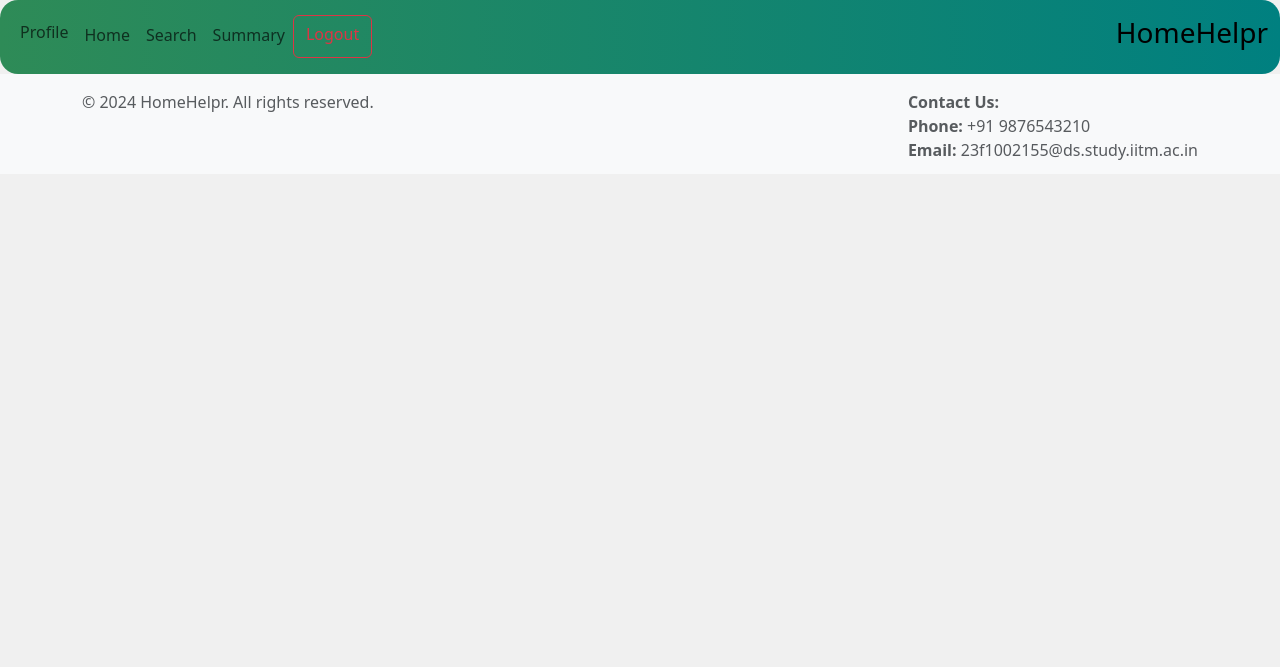
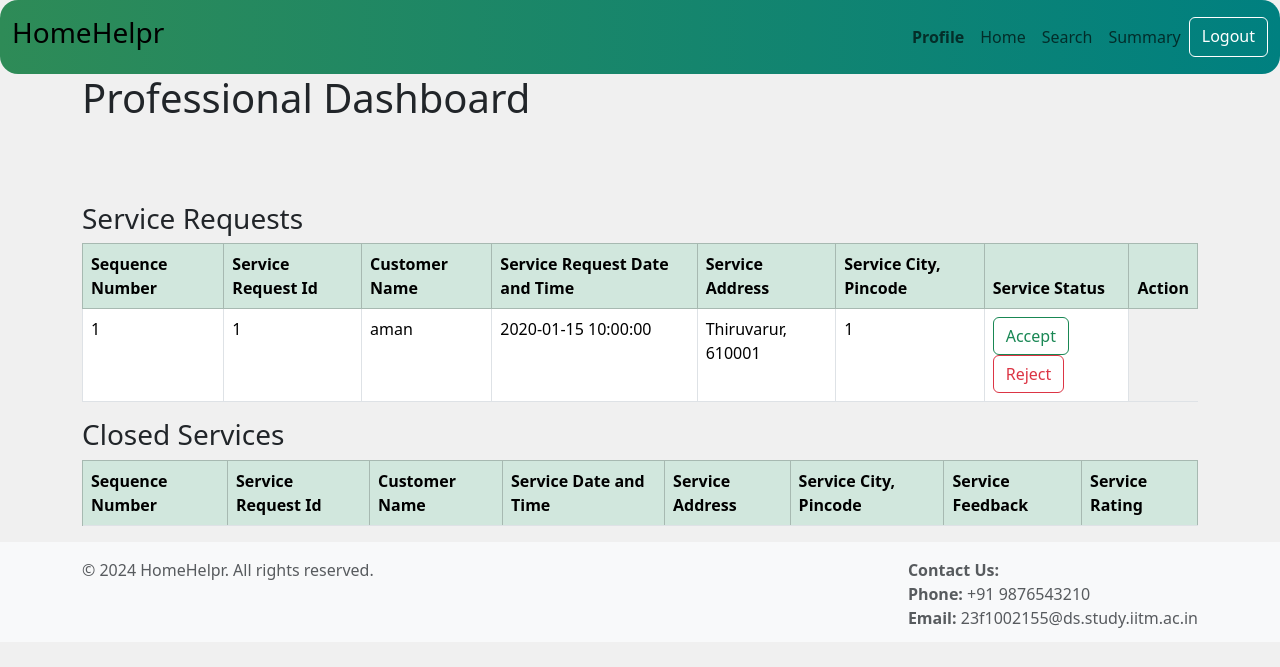
Before and after one commit to 23f1002155/mad-1-az-household-service, a Flask app: template templates/service_provider_dashboard.html in a window 1280 px wide. Shown: the top 667 px of the page. Run offline with Flask 3, Linux system fonts and the light colour scheme; the template is opened without the code that fills it: values that come from a table or form of the project are taken from there, others are empty; tables that the repository leaves empty hold one stand-in row (values such as "Sample post"); lists and menus that the app fills with data are empty.

Commit message:
Professional Dashboard and layout Updated

```diff
--- a/templates/customer_dashboard.html
+++ b/templates/customer_dashboard.html
@@ -4,6 +4,9 @@
 {% endblock %}
 {% block content %}
 {% include 'flashmessage.html' %}
+<div class="container" style="height: fit-content;">
+    <h1>Customer Dashboard</h1>
 
 
+</div>
 {% endblock %}
--- a/templates/layout2.html
+++ b/templates/layout2.html
@@ -17,20 +17,29 @@
 <body style="background-color: rgb(240, 240, 240);">
   <nav class="navbar navbar-expand-lg" style="background: linear-gradient(to right, rgb(46, 139, 87), rgb(0, 128, 128)); border-radius: 18px">
     <div class="container-fluid">
-          <div class="navbar-nav">
-            <a class="nav-link" href="/profile"><b><h6>Profile</h6></b></a>
+      <span class="navbar-text">
+      <a class="nav-link" href="/"><b><h3>HomeHelpr</h3></b></a>
+      </span>
+      <div class="navbar-nav ms-auto">
+      <a class="nav-link" href="/profile"><b>Profile</b></a>
       <a class="nav-link" href="{{ url_for('main.home') }}">Home</a>
       <a class="nav-link" href="{{ url_for('main.search') }}">Search</a>
       <a class="nav-link" href="{{  url_for('main.summary')}}">Summary</a>
-
-            <a class="btn btn-outline-danger" href="{{ url_for('main.logout')}}">Logout</a>
+      <a class="btn btn-outline-light logout-btn" href="{{ url_for('main.logout')}}">Logout</a>
       </div>
-          <span class="navbar-text ms-auto">
-
-            <a class="nav-link" href="/"><b><h3>HomeHelpr</h3></b></a>
-          </span>
     </div>
     </nav>
+    <style>
+      .logout-btn {
+        color: white;
+        border-color: white;
+      }
+      .logout-btn:hover {
+        background-color: red;
+        color: white;
+        border-color: red;
+      }
+    </style>
       {% block content %}
 
     {% endblock %}
--- a/templates/service_provider_dashboard.html
+++ b/templates/service_provider_dashboard.html
@@ -5,4 +5,78 @@
 {% block content %}
 {% include 'flashmessage.html' %}
 
+<div class="container" style="height: fit-content;">
+    <h1>Professional Dashboard</h1><br><br><br>
+    <h3>Service Requests</h3>
+    <table class="table table-bordered table-hover">
+        <thead class="table-success">
+          <tr>
+                <th>Sequence Number</th>
+                <th>Service Request Id</th>
+                <th>Customer Name</th>
+                <th>Service Request Date and Time</th>
+                <th>Service Address</th>
+                <th>Service City, Pincode</th>
+                <th>Service Status</th>
+                <th>Action</th>
+            </tr>
+        </thead>
+        <tbody>
+            {% for i in range(service_requests|length) %}
+            <tr>
+                {% if services_requests[i].status != "Closed" %}
+                <td>{{ loop.index }}</td>
+                <td>{{ service_requests[i].sr_id }}</td>
+                <td>{{ customers[i].c_name }}</td>
+                <td>{{ service_requests[i].sr_date_time }}</td>
+                <td>{{ customers[i].c_city }}, {{ customers[i].c_pincode }}</td>
+                <td>{{ service_requests[i].sr_status }}</td>
+                <td>
+                    {% if service_providers[i].blocked == True %}
+                    <a href="{{ url_for('main.blocked') }}" class="btn btn-outline-success" >Accept</a>
+                    <a href="{{ url_for('main.blocked') }}" class="btn btn-outline-danger" >Reject</a>
+                    {% else %}
+                    <a href="{{ url_for('main.accept_request', sr_id=service_requests[i].sr_id) }}" class="btn btn-outline-success">Accept</a>
+                    <a href="{{ url_for('main.reject_request', sr_id=service_requests[i].sr_id) }}" class="btn btn-outline-danger">Reject</a>
+                    {% endif %}
+
+                </td>
+                {% endif %}
+            </tr>
+            {% endfor %}
+        </tbody>
+    </table>
+    <h3>Closed Services</h3>
+    <table class="table table-bordered table-hover">
+        <thead class="table-success">
+          <tr>
+                <th>Sequence Number</th>
+                <th>Service Request Id</th>
+                <th>Customer Name</th>
+                <th>Service Date and Time</th>
+                <th>Service Address</th>
+                <th>Service City, Pincode</th>
+                <th>Service Feedback</th>
+                <th>Service Rating</th>
+            </tr>
+        </thead>
+        <tbody>
+            {% for i in range(service_requests|length) %}
+            <tr>
+            {% if services_requests[i].status == "Closed" %}
+            <td>{{ loop.index }}</td>
+            <td>{{ service_requests[i].sr_id }}</td>
+            <td>{{ customers[i].c_name }}</td>
+            <td>{{ service_requests[i].sr_date_time }}</td>
+            <td>{{ customers[i].c_city }}, {{ customers[i].c_pincode }}</td>
+            <td>{{ service_requests[i].sr_feedback }}</td>
+            <td>{{ service_requests[i].sr_rating }}</td>
+            {% endif %}
+            </tr>
+            {% endfor %}
+        </tbody>
+    </table>
+</div>
+
+
 {% endblock %}
--- a/templates/service_provider_profile.html
+++ b/templates/service_provider_profile.html
@@ -32,5 +32,6 @@
         <h3>Pincode:</h3> <p>{{ provider.p_pincode }}</p>
     </div>
 </div>
+</div>
 
 {% endblock %}
```
Also changed, not shown: application/controllers.py (+10 -4 lines), db_directory/HomeHelpr.sqlite3, static/img/imagecantbeloaded.jpg (deleted). Lines whose indentation alone changed are shown as unchanged.
